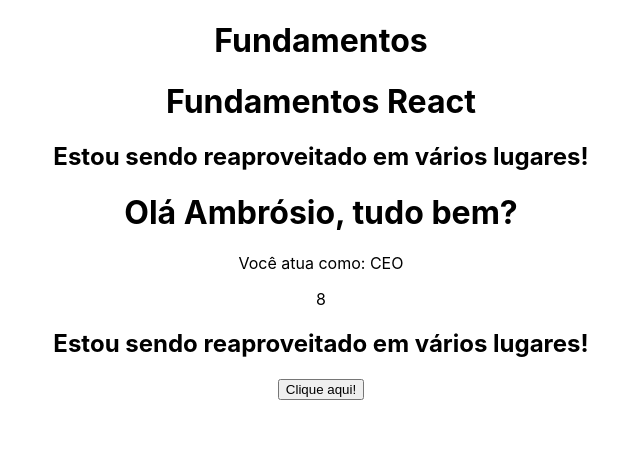
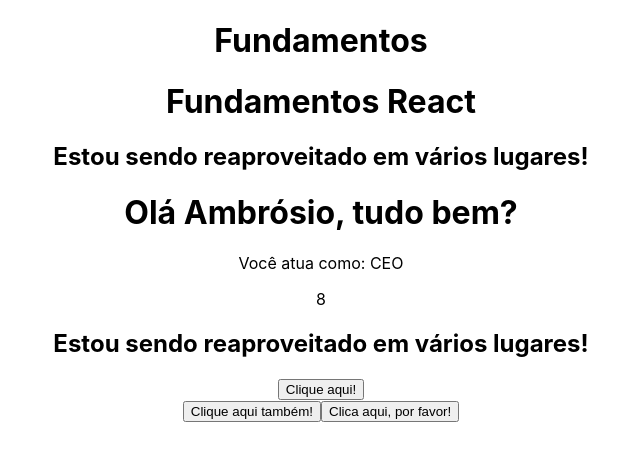
Before and after one commit to tarcisioaraujo/npx-react, a React (Create React App) app in the folder fundamentos/fundamentos/: page / in a window 1280 px wide. Shown: the top 460 px of the page, without its empty margins (319-959 px from the left). Built offline with nearby package versions, Linux system fonts and the light colour scheme.

Commit message:
Funções em eventos.

```diff
--- a/fundamentos/fundamentos/src/components/Events.js
+++ b/fundamentos/fundamentos/src/components/Events.js
@@ -9,6 +9,20 @@
       <div>
         <button onClick={handleMyEvent}>Clique aqui!</button>
       </div>
+      <div>
+        <button onClick={() => console.log("Clicou")}>
+          Clique aqui também!
+        </button>
+        <button
+          onClick={() => {
+            if (true) {
+              console.log("Isso não deve existir xD");
+            }
+          }}
+        >
+          Clica aqui, por favor!
+        </button>
+      </div>
     </div>
   );
 };
```
